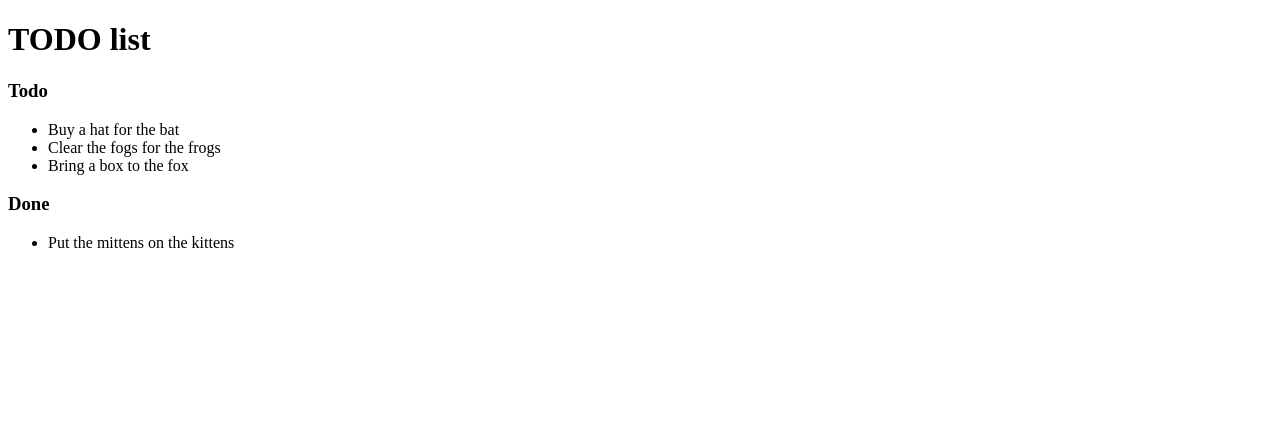
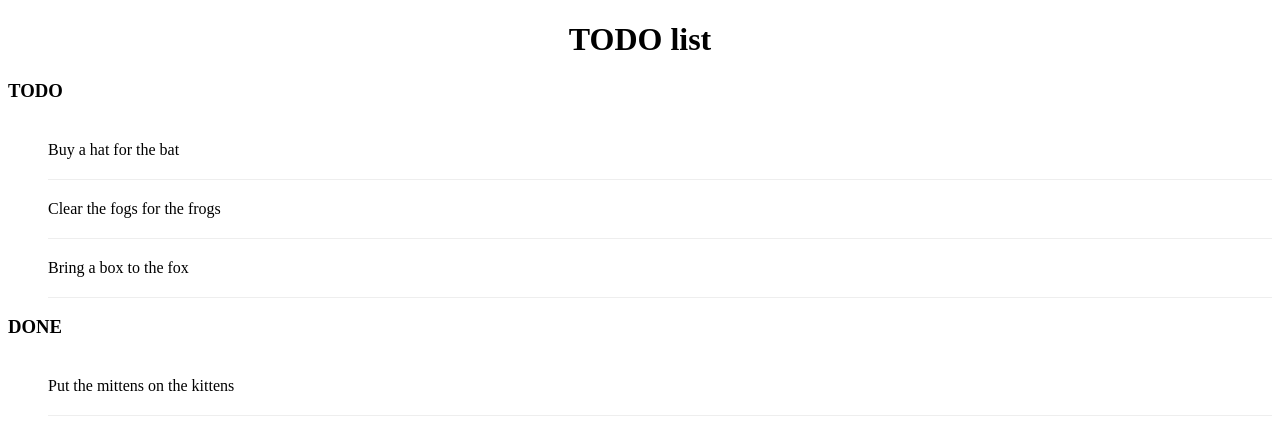
Before and after one commit to testuser2212/todo-list, a plain HTML site: page index.html in a window 1280 px wide. Drawn offline with Linux system fonts and the light colour scheme.

Commit message:
Add basic style in index.html
Resolve #3

```diff
--- a/index.html
+++ b/index.html
@@ -1,4 +1,35 @@
-<!doctype html> <html>    <head>        <meta charset="utf-8">        <title>TODO list</title>    </head>    <body>        <h1>TODO list</h1>
-        <h3>Todo</h3>        <ul>
- <li>Buy a hat for the bat</li>            <li>Clear the fogs for the frogs</li>            <li>Bring a box to the fox</li>        </ul>
-        <h3>Done</h3>        <ul>            <li>Put the mittens on the kittens</li>        </ul>    </body> </html>
+<!doctype html>
+ <html>
+    <head>
+        <meta charset="utf-8">
+        <title>TODO list</title>
+        <style>
+            h1 {
+                text-align:center;
+            }
+            h3 {
+                text-transform: uppercase;
+            }
+            li {
+                overflow: hidden;
+                padding: 20px 0;
+                border-bottom: 1px solid #eee;
+            }
+        </style>
+    </head>
+    <body>
+        <h1>TODO list</h1>
+
+        <h3>Todo</h3>
+        <ul>
+            <li>Buy a hat for the bat</li>
+            <li>Clear the fogs for the frogs</li>
+            <li>Bring a box to the fox</li>
+        </ul>
+        <h3>Done</h3>
+
+ 	<ul>
+            <li>Put the mittens on the kittens</li>
+        </ul>
+    </body>
+ </html>
```
